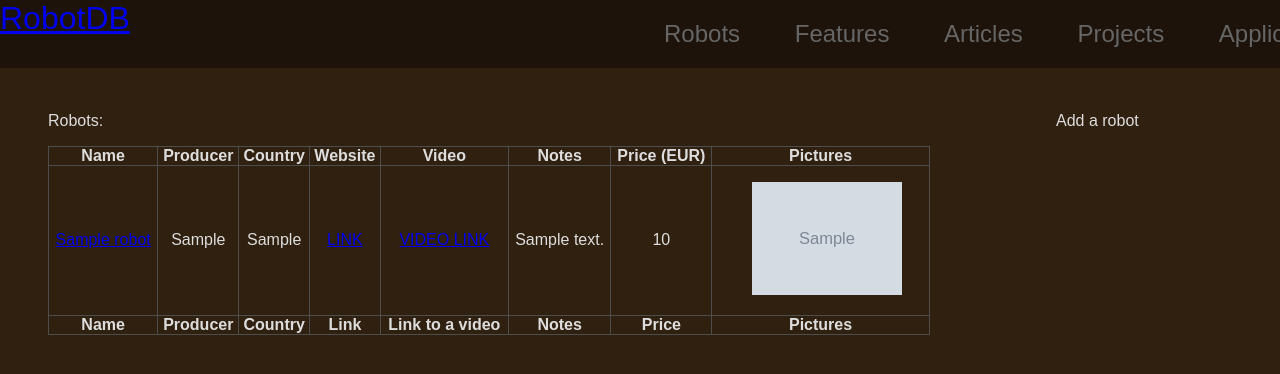
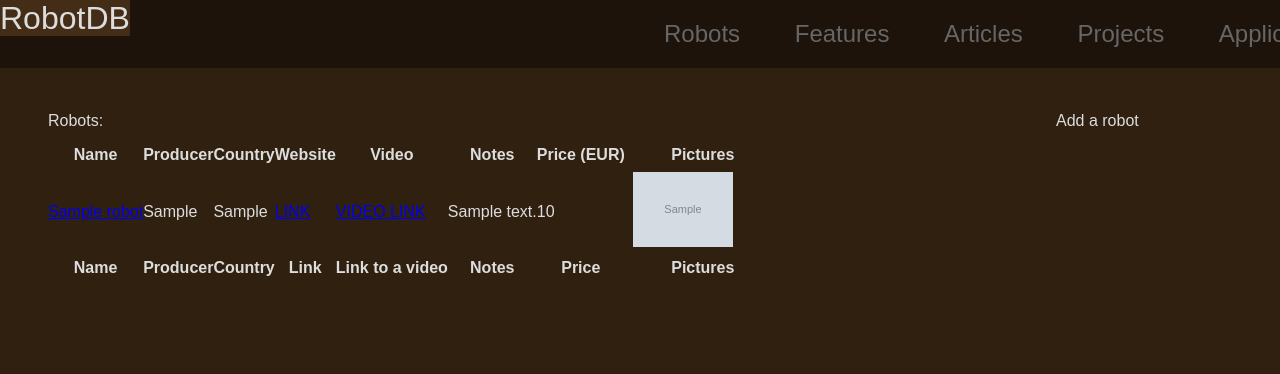
Before and after one commit to mjbogusz/robotdb, a Django app: page /robots in a window 1280 px wide. Shown: the top 374 px of the page. Run offline with Django 3.2, Linux system fonts and the light colour scheme; tables that the repository leaves empty hold one stand-in row (values such as "Sample post"); grey boxes marked "Sample" are stand-in pictures; style sheets or scripts are compiled from the project's sources; some libraries are stand-ins or nearby versions.

Commit message:
fixed header and image list within a table

```diff
--- a/static/style.scss
+++ b/static/style.scss
@@ -58,7 +58,9 @@
 		li {
 			padding: 0.5rem 0;
 		}
-		a {
+	}
+
+	a, li {
 		color: $font-color-gray;
 		text-decoration: none;
 		&:hover, &:focus {
@@ -68,27 +70,40 @@
 		}
 	}
 }
+
+/* List elements */
+.pure-table {
+	width: 95%;
+	border: 1px solid $font-color-darkgray !important;
+
+	td, th {
+		border: 1px solid $font-color-darkgray !important;
 	}
 
-/* Robot list elements */
-.robotList{
-	width: 95%;
+	thead {
+		background-color: $background-color-light !important;
+		color: $font-color-light !important;
+		a {
+			color: $font-color-light !important;
+		}
+	}
 
-	td,th {
-		border: 1px;
-		border-style: solid;
-		border-color: $font-color-darkgray;
-		text-align: center;
+	.tableImageList {
+		width: 100%;
 	}
 }
 
 .robotImageList {
 	list-style: none;
 	display: inline;
+
+	li {
 		float: left;
+		margin: 1vh;
+	}
 
 	img {
-		max-height: 150px;
-		max-width: 150px;
+		max-height: 100px;
+		max-width: 100px;
 	}
 }
```
Lines whose indentation alone changed are shown as unchanged.
